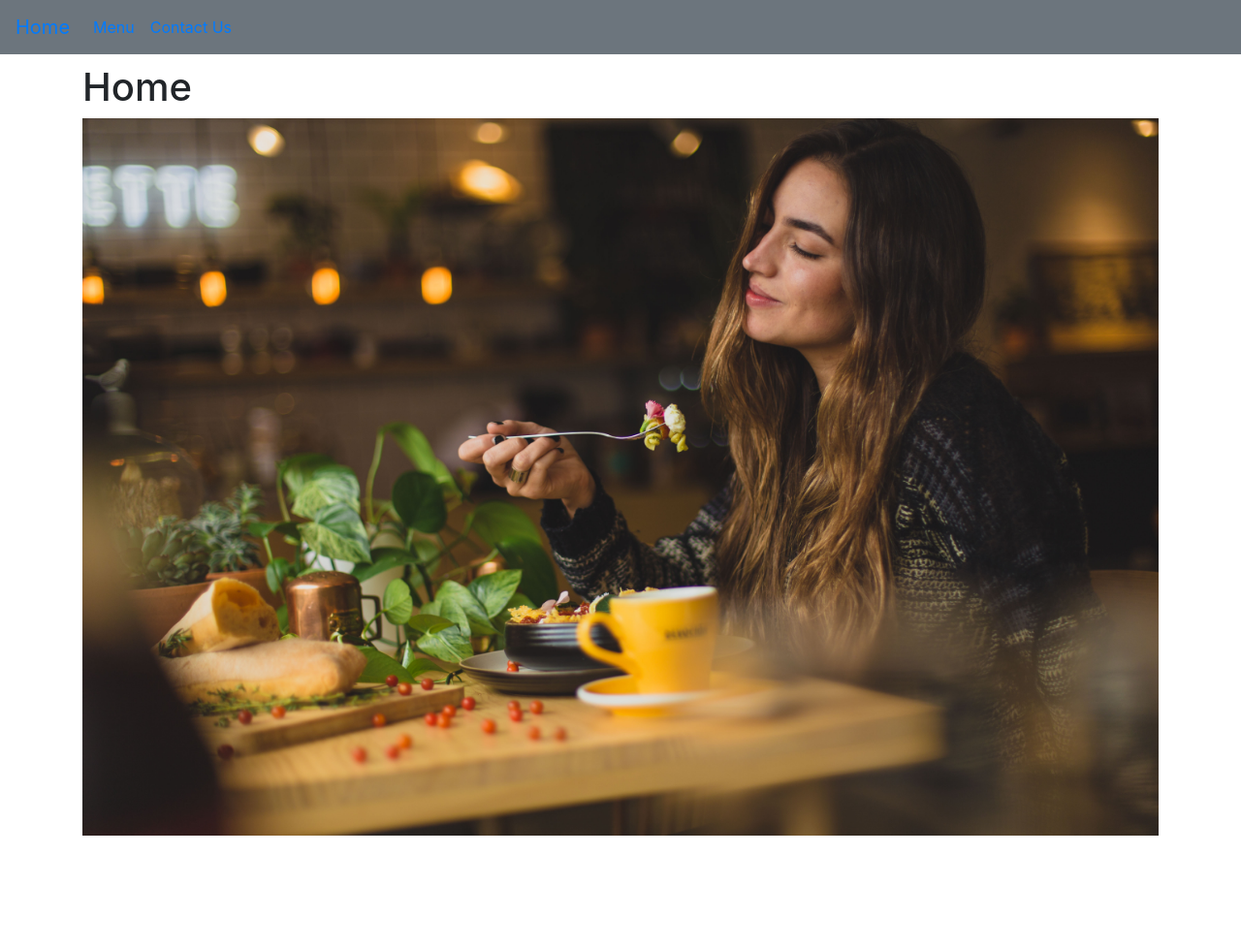
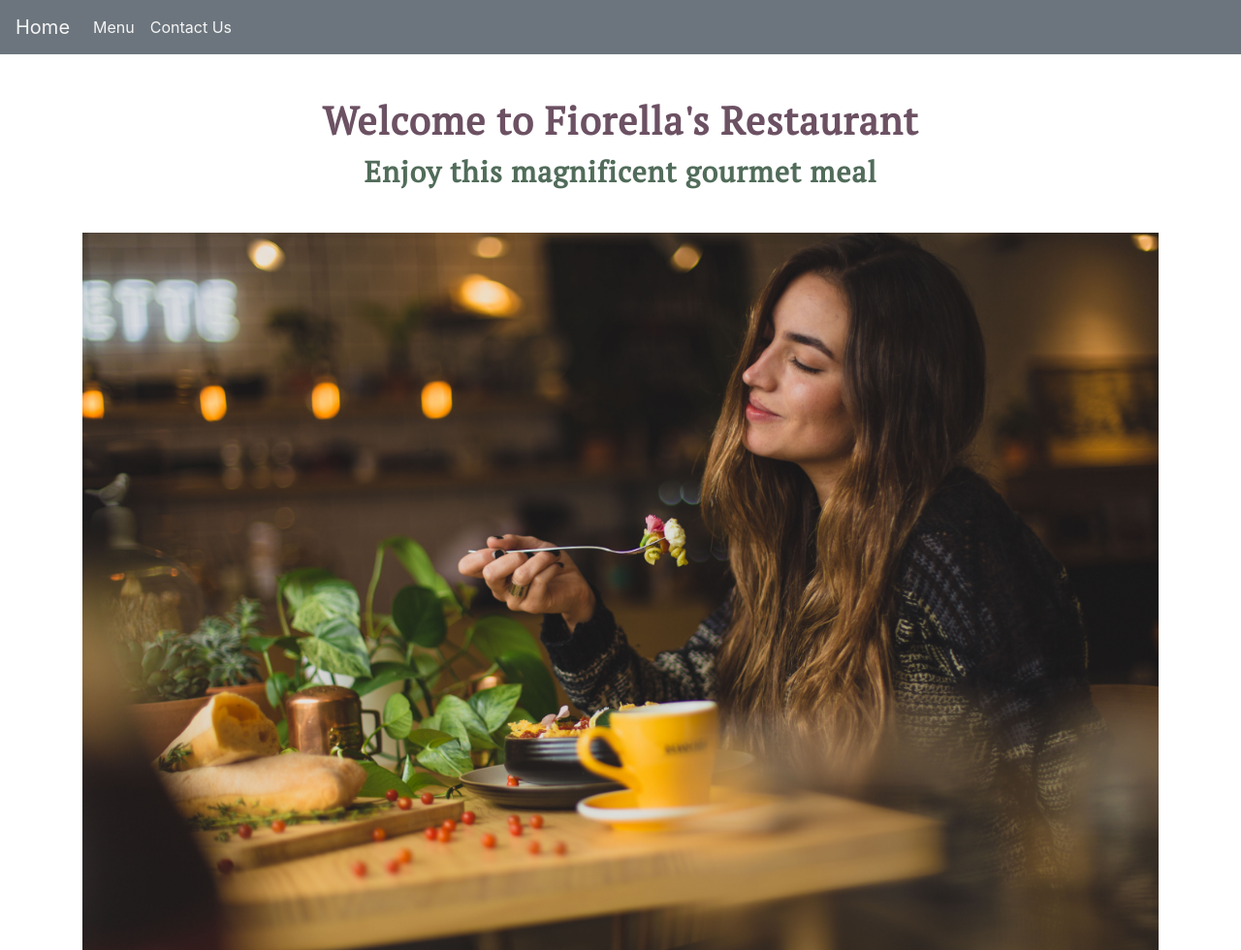
Before and after one commit to SofiBretz/RestaurantPage, a website built with webpack: page dist/index.html in a window 1280 px wide. Shown: the whole page at 97% size. Before the commit the page ends 862 px from the top, so only its background shows below. Built offline with Linux system fonts and the light colour scheme.

Commit message:
styling the home page and the navBar, added font family to the styles

```diff
--- a/src/home.js
+++ b/src/home.js
@@ -6,7 +6,7 @@ const Home = () => {
 
   const welcome= () =>
   `<div id= "welcome">
-    <h1>"Welcome to Fiorella's Restaurant"</h1>
+    <h1>Welcome to Fiorella's Restaurant</h1>
     <p>Enjoy this magnificent gourmet meal</p>
   </div>`
 
--- a/src/index.js
+++ b/src/index.js
@@ -37,7 +37,7 @@ container.classList.add('container');
 content.appendChild(container)
 
 const homeHeader= document.createElement('h1');
-homeHeader.textContent= pages().name();
+homeHeader.innerHTML = pages().welcome();
 container.appendChild(homeHeader);
 
 const imageContainer = document.createElement('img');
@@ -58,7 +58,7 @@ nav.addEventListener('click', (e) => {
     container.innerHTML += pages(text).form();
     container.innerHTML += imageContainer;
   } else {
-    homeHeader.textContent= pages().name();
+    homeHeader.innerHTML = pages(text).welcome();
     container.appendChild(homeHeader);
     container.appendChild(imageContainer);
     imageContainer.src= pages(text).image();
--- a/src/navBar.js
+++ b/src/navBar.js
@@ -2,7 +2,7 @@ const NavBar = (() => {
   return `
   <nav class="navbar navbar-expand-lg bg-secondary">
 
-  <div id="nav" class="navbar-nav">
+  <div class="navbar-nav">
      <a class="navbar-brand" href="#">Home</a>
      <a class="nav-link" href="#">Menu</a>
      <a class="nav-link" href="#">Contact Us</a>
--- a/src/style.scss
+++ b/src/style.scss
@@ -1,14 +1,35 @@
 @import '~bootstrap/scss/bootstrap';
 
+
 .container {
-    margin-top: 10px;
+    margin-top: 2%;
     width: 100%;
+    margin-bottom: 2%;
   }
 
-.nav {
-  background: darkslategray;
+.navbar-nav a{
+  color: whitesmoke;
+  }
+
+#welcome {
+text-align: center;
+margin-top: 4%;
+margin-bottom: 4%;
 }
 
+h1 {
+  color: #6c5163;
+  font-weight: bold;
+  font-family: 'PT Serif', serif;
+  letter-spacing: 1px;
+}
+
+p {
+  color: #516c5a;
+  font-size: 30px;
+  margin-top: 1%;
+  font-family: 'PT Serif', serif;
+}
 
 .menu {
     display: flex;
```
Also changed, not shown: dist/index.html, dist/main.js.
